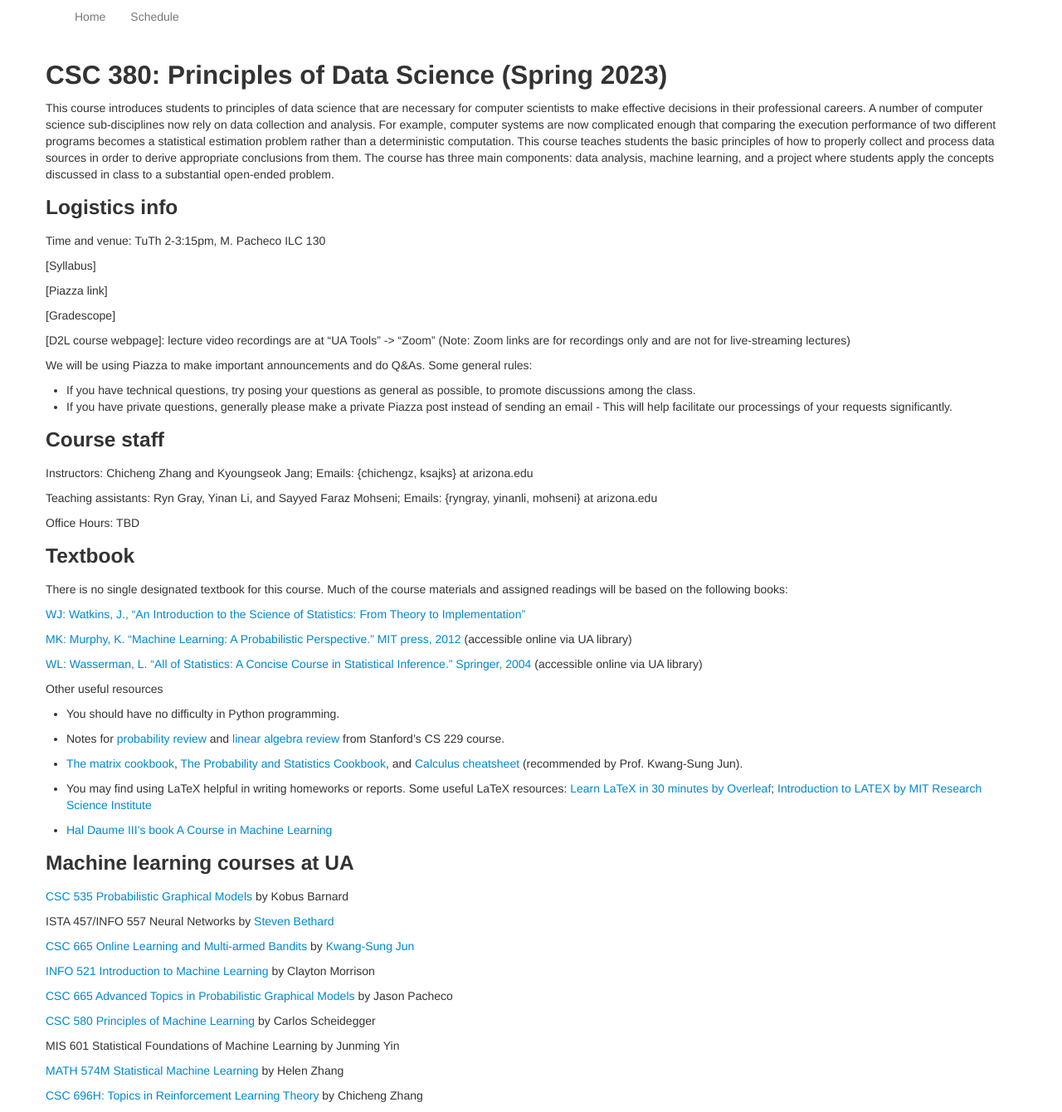
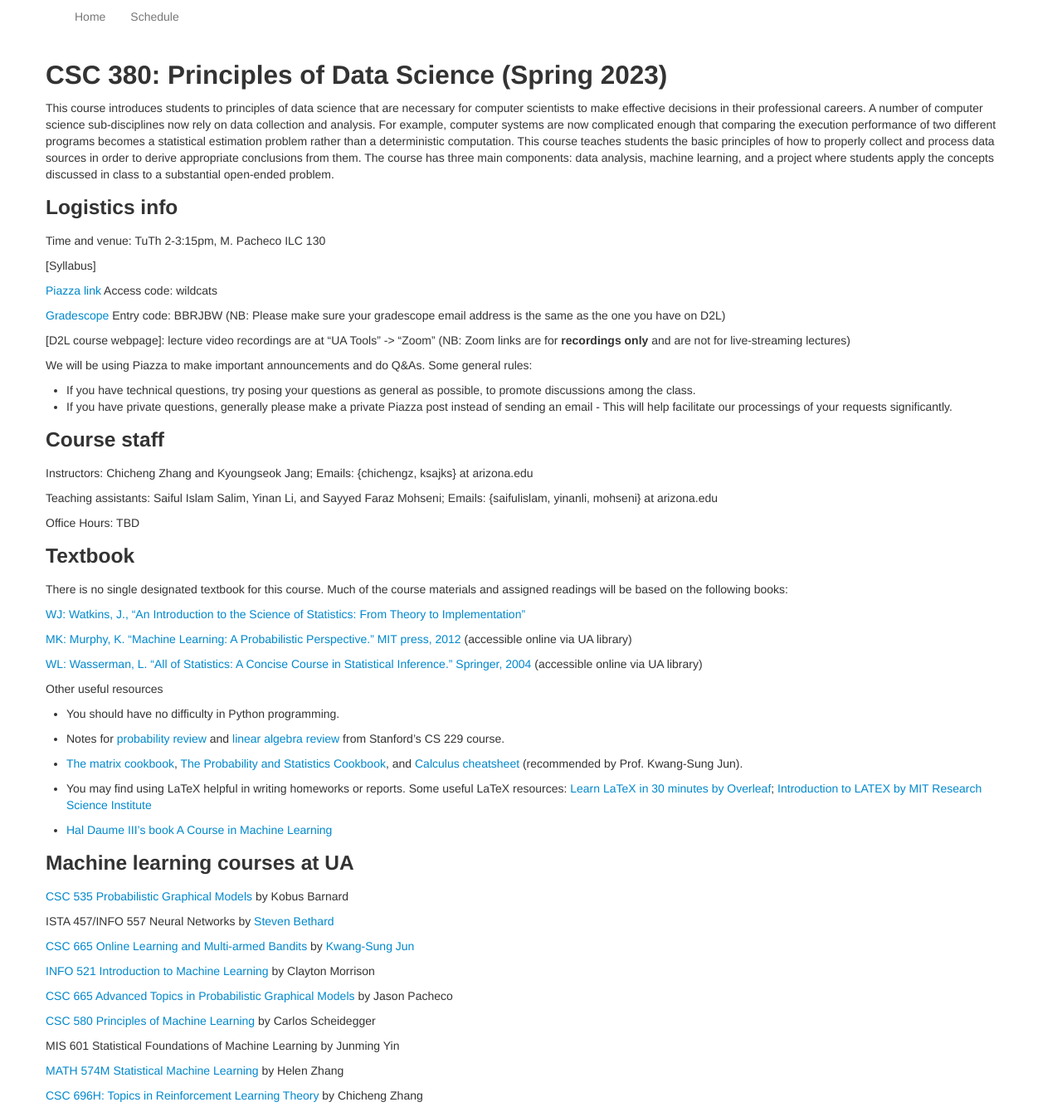
Before and after one commit to zcc1307/csc380-sp22, a Jekyll site: the page built from index.md, in a window 1280 px wide. Shown: the whole page at 83% size. Built offline with Jekyll 4.4.1, drawn with Linux system fonts in a browser that asks for light colours.

Commit message:
Update index.md

```diff
--- a/index.md
+++ b/index.md
@@ -24,11 +24,11 @@ Time and venue: TuTh 2-3:15pm, M. Pacheco ILC 130
 
 [Syllabus]
 
-[Piazza link]
+[Piazza link](https://piazza.com/arizona/spring2023/csc380) Access code: wildcats
 
-[Gradescope]
+[Gradescope](https://www.gradescope.com/courses/480747) Entry code: BBRJBW (NB: Please make sure your gradescope email address is the same as the one you have on D2L)
 
-[D2L course webpage]: lecture video recordings are at "UA Tools" -> "Zoom" (Note: Zoom links are for recordings only and are not for live-streaming lectures)
+[D2L course webpage]: lecture video recordings are at "UA Tools" -> "Zoom" (NB: Zoom links are for **recordings only** and are not for live-streaming lectures)
 
 
 We will be using Piazza to make important announcements and do Q&As. Some general rules:
@@ -42,7 +42,7 @@ We will be using Piazza to make important announcements and do Q&As. Some genera
 
 Instructors: Chicheng Zhang and Kyoungseok Jang; Emails: {chichengz, ksajks} at arizona.edu
 
-Teaching assistants: Ryn Gray, Yinan Li, and Sayyed Faraz Mohseni; Emails: {ryngray, yinanli, mohseni} at arizona.edu
+Teaching assistants: Saiful Islam Salim, Yinan Li, and Sayyed Faraz Mohseni; Emails: {saifulislam, yinanli, mohseni} at arizona.edu
 
 Office Hours: TBD
 
```
